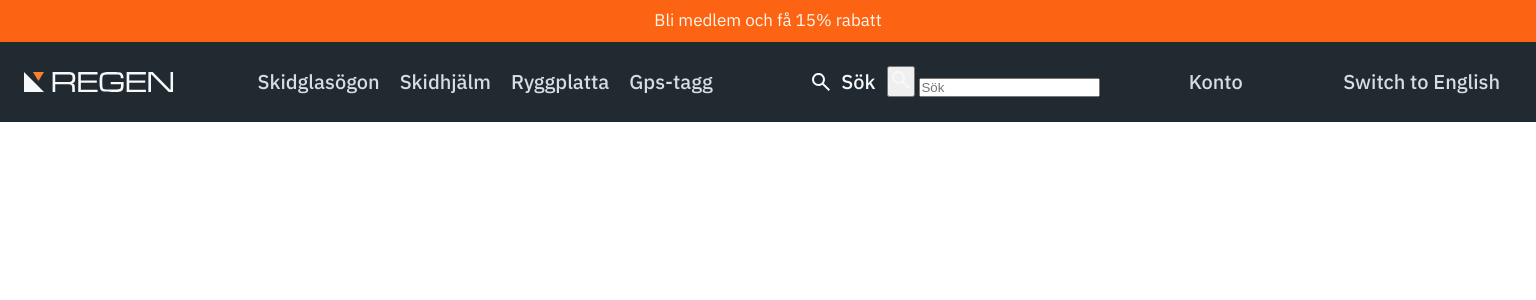
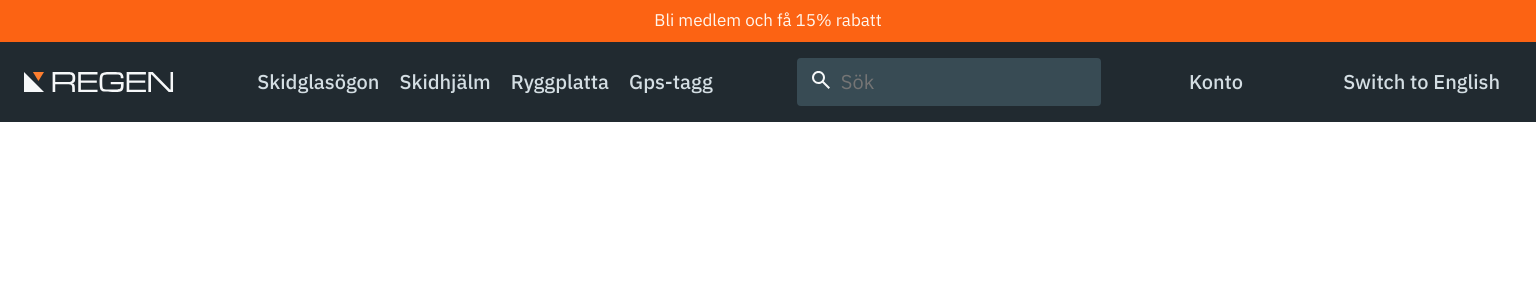
Before and after one commit to PU-MEriksson/ReGen, a PHP site: page /header.php in a window 1536 px wide. Shown: the top 300 px of the page. Run offline with PHP 8.4, Linux system fonts and the light colour scheme.

Commit message:
adjusted navbar

```diff
--- a/css/header.css
+++ b/css/header.css
@@ -68,16 +68,20 @@
 .nav-list {
   display: none;
 }
-
+.nav-input {
+    display: none;
+}
 .end-container-list {
   display: none;
 }
+
 
 .button-menu-toggle {
     display: flex;
 align-items: center;
 align-self: stretch;
 }
+
 
 .search-button {
   display: none;
@@ -376,4 +380,42 @@ align-self: stretch;
   .menu-toggle {
     display: none;
 }
+.search-button {
+    display: none;
 }
+.nav-input  {
+    display: flex;
+    width: 304px;
+    height: var(--spacing-6, 48px);
+    padding: var(--spacing-2, 12px);
+    align-items: center;
+    gap: var(--spacing-1, 8px);
+    border-radius: var(--spacing-0, 4px);
+background: var(--colors-neutral-800, #384B54);
+
+}
+
+.nav-input #search {
+    border: none;
+    margin: 0;
+    padding: 0;
+    background: transparent;
+    box-shadow: none;
+    outline: none;
+
+ color: var(--colors-neutral-50, #F6F8F9);
+font-family: var(--font-family-body, "IBM Plex Sans");
+font-size: 20px;
+font-style: normal;
+font-weight: var(--font-weight-regular, 400);
+line-height: 150%;
+background: var(--colors-neutral-800, #384B54);
+}
+
+
+
+
+.search-icon{
+all: unset;
+}
+}
--- a/header.php
+++ b/header.php
@@ -62,23 +62,31 @@
                             </g>
                         </g>
                     </svg>Sök</button>
-
-                <form action="/search" method="GET">
-
-                    <button class="input" type="submit" aria-label="Sök">
-                        <svg width="24" height="24" viewBox="0 0 24 24" fill="none" xmlns="http://www.w3.org/2000/svg">
+                <form action="/search" method="GET" class="nav-input">
+                    <button type="submit" class="search-icon" aria-label="Search">
+                        <svg
+                            width="24"
+                            height="24"
+                            viewBox="0 0 24 24"
+                            fill="none"
+                            xmlns="http://www.w3.org/2000/svg">
                             <g id="icon/search">
-                                <mask id="mask0_715_980" style="mask-type:alpha" maskUnits="userSpaceOnUse" x="0" y="0" width="24" height="24">
-                                    <rect id="Bounding box" width="24" height="24" fill="#D9D9D9" />
-                                </mask>
-                                <g mask="url(#mask0_715_980)">
-                                    <path id="search" d="M19.6 21L13.3 14.7C12.8 15.1 12.225 15.4167 11.575 15.65C10.925 15.8833 10.2333 16 9.5 16C7.68333 16 6.14583 15.3708 4.8875 14.1125C3.62917 12.8542 3 11.3167 3 9.5C3 7.68333 3.62917 6.14583 4.8875 4.8875C6.14583 3.62917 7.68333 3 9.5 3C11.3167 3 12.8542 3.62917 14.1125 4.8875C15.3708 6.14583 16 7.68333 16 9.5C16 10.2333 15.8833 10.925 15.65 11.575C15.4167 12.225 15.1 12.8 14.7 13.3L21 19.6L19.6 21ZM9.5 14C10.75 14 11.8125 13.5625 12.6875 12.6875C13.5625 11.8125 14 10.75 14 9.5C14 8.25 13.5625 7.1875 12.6875 6.3125C11.8125 5.4375 10.75 5 9.5 5C8.25 5 7.1875 5.4375 6.3125 6.3125C5.4375 7.1875 5 8.25 5 9.5C5 10.75 5.4375 11.8125 6.3125 12.6875C7.1875 13.5625 8.25 14 9.5 14Z" fill="#F6F8F9" />
-                                </g>
+                                <path
+                                    id="search"
+                                    d="M19.6 21L13.3 14.7C12.8 15.1 12.225 15.4167 11.575 15.65C10.925 15.8833 10.2333 16 9.5 16C7.68333 16 6.14583 15.3708 4.8875 14.1125C3.62917 12.8542 3 11.3167 3 9.5C3 7.68333 3.62917 6.14583 4.8875 4.8875C6.14583 3.62917 7.68333 3 9.5 3C11.3167 3 12.8542 3.62917 14.1125 4.8875C15.3708 6.14583 16 7.68333 16 9.5C16 10.2333 15.8833 10.925 15.65 11.575C15.4167 12.225 15.1 12.8 14.7 13.3L21 19.6L19.6 21ZM9.5 14C10.75 14 11.8125 13.5625 12.6875 12.6875C13.5625 11.8125 14 10.75 14 9.5C14 8.25 13.5625 7.1875 12.6875 6.3125C11.8125 5.4375 10.75 5 9.5 5C8.25 5 7.1875 5.4375 6.3125 6.3125C5.4375 7.1875 5 8.25 5 9.5C5 10.75 5.4375 11.8125 6.3125 12.6875C7.1875 13.5625 8.25 14 9.5 14Z"
+                                    fill="#F6F8F9" />
                             </g>
                         </svg>
                     </button>
-                    <input type="text" name="query" id="search" placeholder="Sök" aria-label="Sök">
+                    <input
+                        type="text"
+                        name="query"
+                        id="search"
+                        placeholder="Sök"
+                        aria-label="Sök" />
                 </form>
+
+
             </div>
 
 
```
